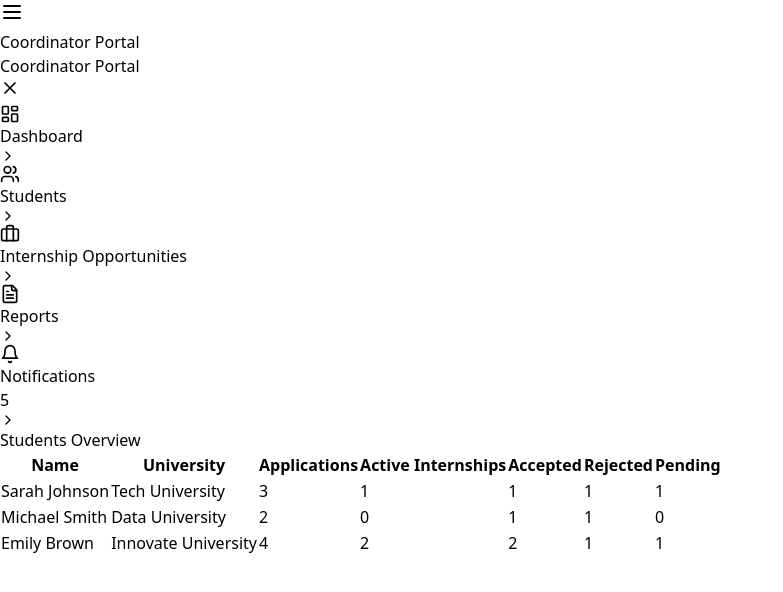
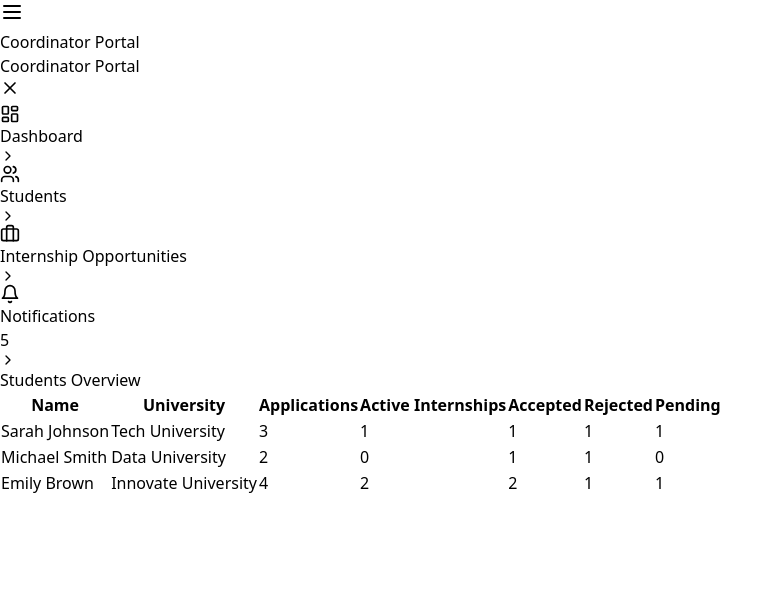
Before and after one commit to baudoinvic/intern-connect, a React (Vite) app: page /coordinator/students in a window 1280 px wide. Shown: the top 592 px of the page, without its empty margins (0-783 px from the left). Built offline with nearby package versions, Linux system fonts and the light colour scheme.

Commit message:
fixed cordinator page

```diff
--- a/src/components/Admin/UsersPage.jsx
+++ b/src/components/Admin/UsersPage.jsx
@@ -32,7 +32,6 @@ const UsersPage = () => {
     { name: "Institutions", icon: <Building2 size={20} />, path: "/admin/institutions" },
     { name: "Internship Listing", icon: <Briefcase size={20} />, path: "/admin/internships" },
     { name: "Reports", icon: <FileText size={20} />, path: "/admin/reports" },
-    { name: "Subscriptions", icon: <CreditCard size={20} />, path: "/admin/subscriptions" },
   ];
 
   return (
--- a/src/components/Coordinator/CoordinatorDashboard.jsx
+++ b/src/components/Coordinator/CoordinatorDashboard.jsx
@@ -38,15 +38,11 @@ function CoordinatorDashboard() {
       icon: <Briefcase size={20} />,
       path: "/coordinator/opportunities",
     },
-    {
-      name: "Reports",
-      icon: <FileText size={20} />,
-      path: "/coordinator/reports",
-    },
+
     {
       name: "Notifications",
       icon: <Bell size={20} />,
-      path: "/coordinator/notifications",
+      path: "",
       badge: 5,
     },
   ];
--- a/src/components/Coordinator/Students.jsx
+++ b/src/components/Coordinator/Students.jsx
@@ -34,15 +34,11 @@ function StudentsPage() {
       icon: <Briefcase size={20} />,
       path: "/coordinator/opportunities",
     },
-    {
-      name: "Reports",
-      icon: <FileText size={20} />,
-      path: "/coordinator/reports",
-    },
+
     {
       name: "Notifications",
       icon: <Bell size={20} />,
-      path: "/coordinator/notifications",
+      path: "",
       badge: 5,
     },
   ];
--- a/src/components/Coordinator/opportunities.jsx
+++ b/src/components/Coordinator/opportunities.jsx
@@ -22,15 +22,11 @@ function InternshipOpportunitiesPage() {
       icon: <Briefcase size={20} />,
       path: "/coordinator/opportunities",
     },
-    {
-      name: "Reports",
-      icon: <FileText size={20} />,
-      path: "/coordinator/reports",
-    },
+
     {
       name: "Notifications",
       icon: <Bell size={20} />,
-      path: "/coordinator/notifications",
+      path: "",
       badge: 5,
     },
   ];
```
